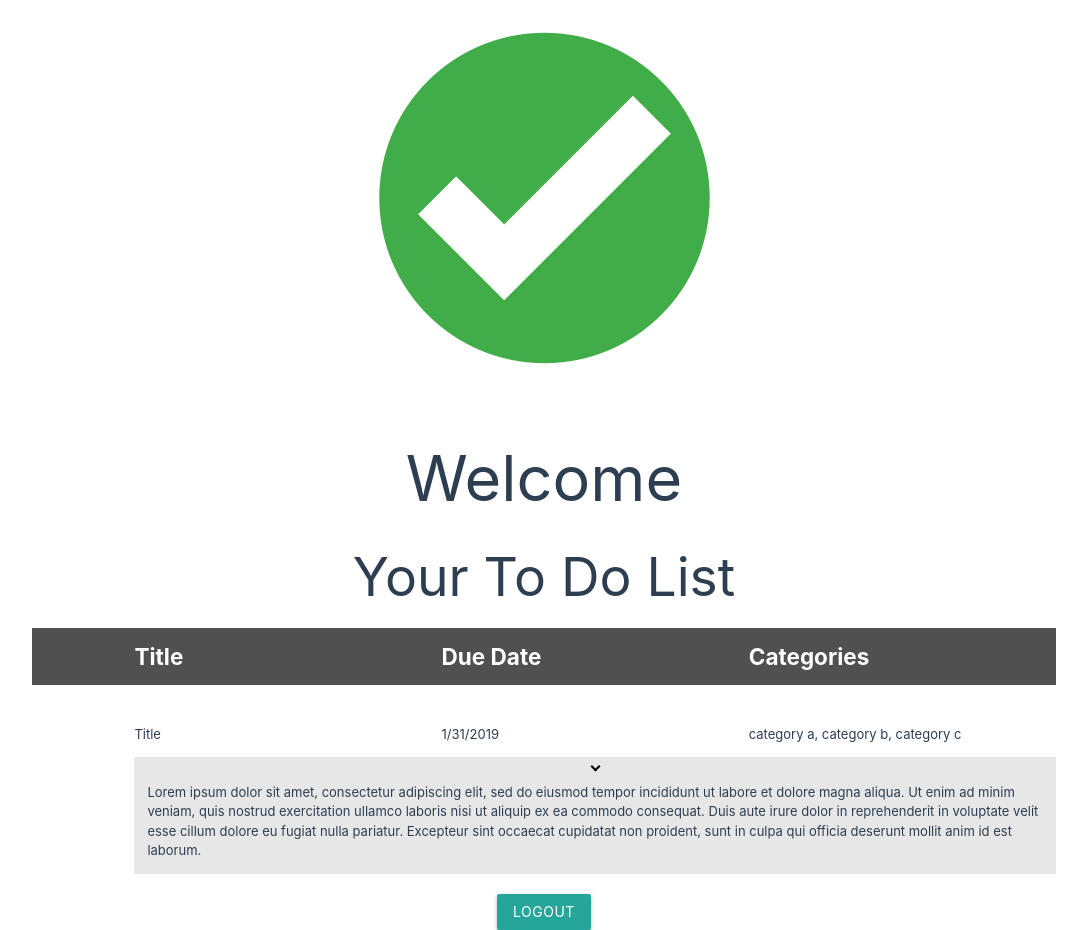
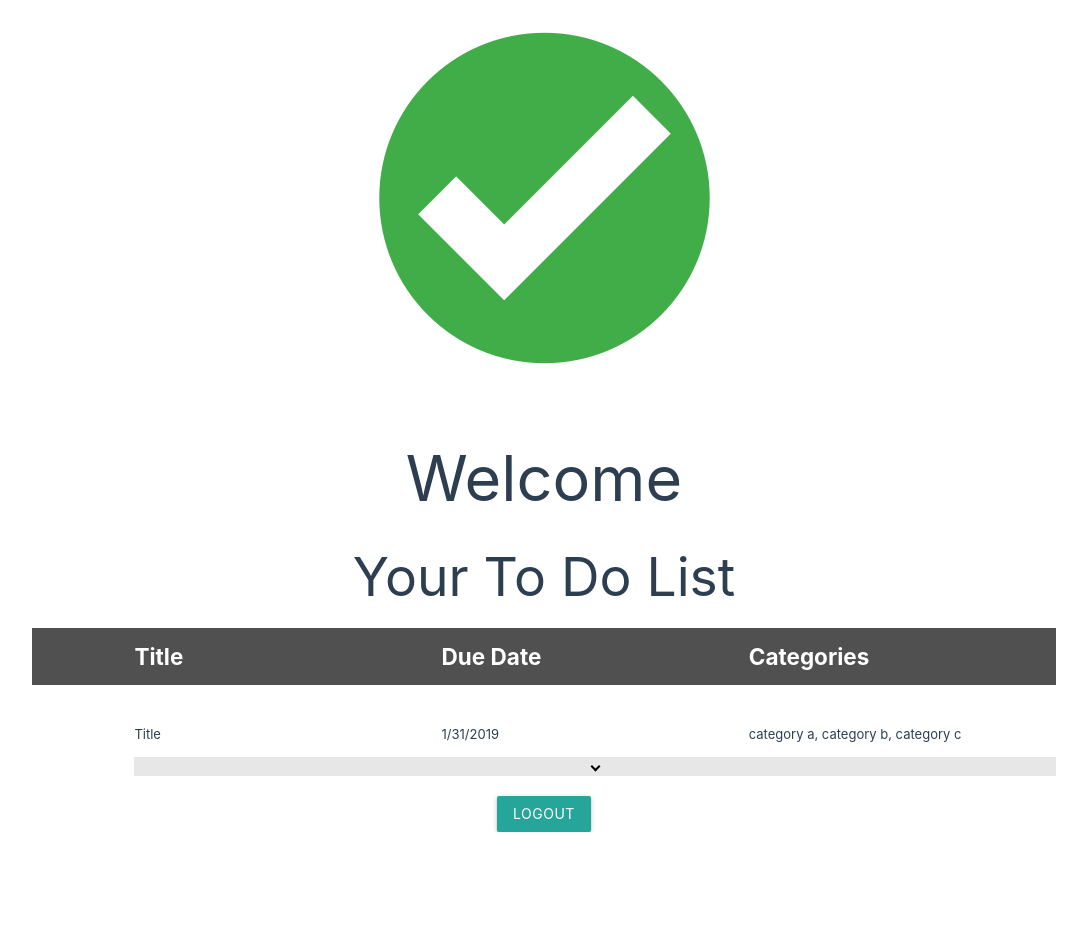
Before and after one commit to mikennel/firebase-Proof-of-Concept, a Vue app: page /#/home in a window 1280 px wide. Shown: the whole page, without its empty margins (96-1183 px from the left). After the commit the page ends 832 px from the top, so only its background shows below. Built offline with nearby package versions, Linux system fonts and the light colour scheme; no server answers; sample sign-in values are in the browser's storage.

Commit message:
show/hide fun with the toDo descriptions

```diff
--- a/src/components/listItem.vue
+++ b/src/components/listItem.vue
@@ -12,10 +12,10 @@
         <div class="listSection toDo-categories">
             <p>{{categories}}</p>
         </div>
-        <div class="listSection showHideDesc">
-            <div class="showHideArrow"></div>
+        <div @click="showHideDescription" class="listSection showHideDesc">
+            <div class="showHideArrow down"></div>
         </div>
-        <div class="listSection toDo-description">
+        <div class="listSection toDo-description squished">
             <p>{{description}}</p>
         </div>
     </div>
@@ -29,12 +29,28 @@ export default {
       dueDate: String,
       categories: String,
       description: String
+  },
+  methods: {
+      showHideDescription: function(e){
+        //   var clickedSection = e.target;
+          var arrow = $($(e.target).children(".showHideArrow"));
+          var descBlock = $($(e.target).siblings(".toDo-description"));
+          if (arrow.hasClass("down")){
+              arrow.removeClass("down");
+              arrow.addClass("up");
+              descBlock.removeClass("squished");
+          } else {
+              arrow.removeClass("up");
+              arrow.addClass("down");
+              descBlock.addClass("squished");
+          }
+      }
   }
 };
 </script>
 
-<style scoped>
-  .toDo-description, .showHideDesc{
+<style>
+  .toDo-description, .showHideDesc, .toDo-description > p{
     grid-column: 2/5;
     background-color: rgb(231, 231, 231);
   }
@@ -45,14 +61,33 @@ export default {
       margin: 6px auto;
       border-left: 2px solid black;
       border-bottom: 2px solid black;
+      transition: .5s;
+  }
+
+  .down {
       transform: rotate(-45deg);
-      transition: .5s;
+  }
+
+  .up {
+      transform: rotate(135deg);
   }
 
   .toDo-description > p {
       margin-top: 0;
       padding: .5em 1em 0 1em;
-      height: auto;
+      overflow: truncate;
+  }
 
-  }
+    .toDo-description{
+        max-height: 200px;
+    }
+
+    .squished {
+        max-height: 0;
+    }
+
+    .toDo-description, .squished {
+        transition: .5s;
+        overflow: hidden;
+    }
 </style>
```
